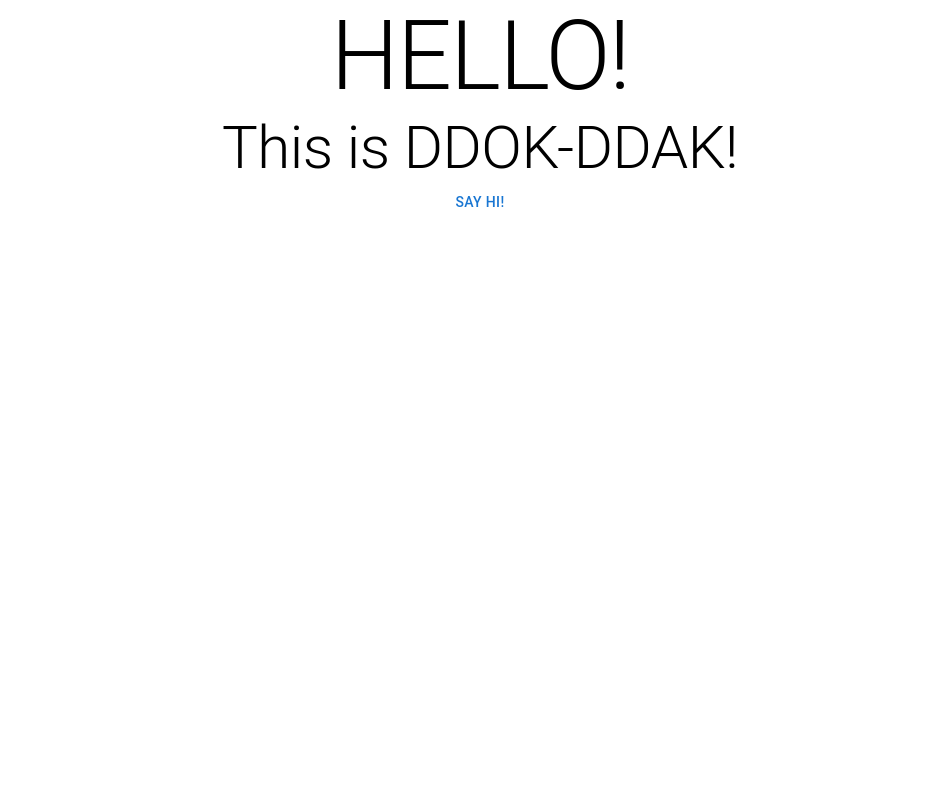
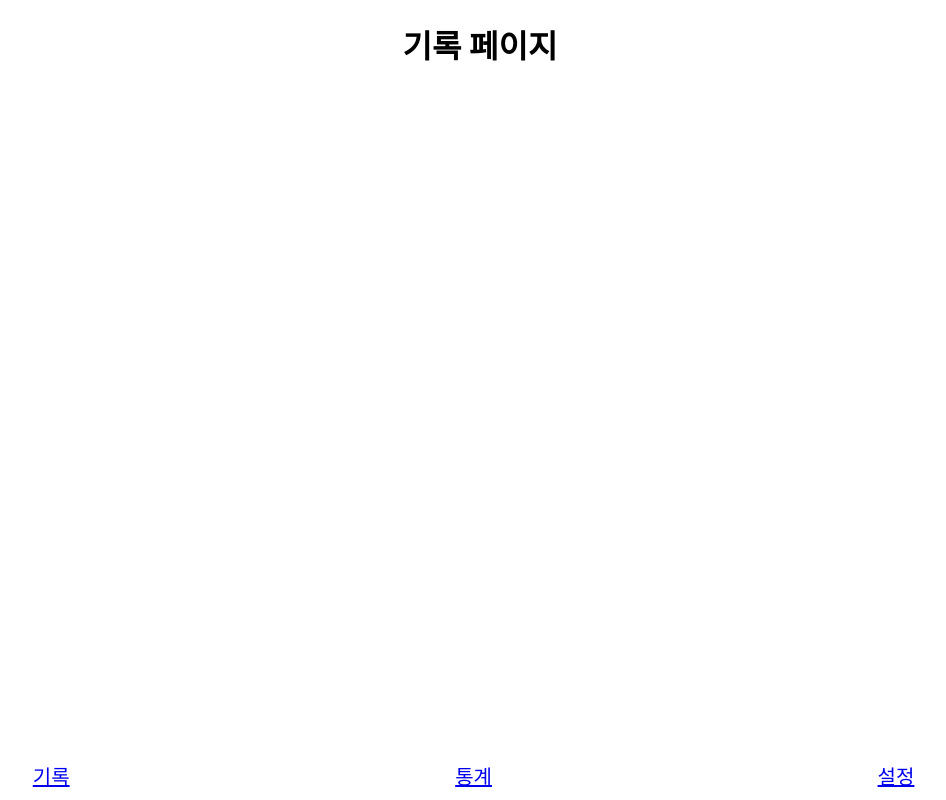
Before and after one commit to ieunjung/fe-ddokddak, a React (Create React App) app: page /record in a window 1280 px wide. Shown: the whole page, without its empty margins (160-1106 px from the left). Built offline with nearby package versions, Linux system fonts and the light colour scheme.

Commit message:
BottomNav Router 적용

```diff
--- a/public/index.html
+++ b/public/index.html
@@ -1,6 +1,7 @@
 <!DOCTYPE html>
 <html lang="en">
   <head>
+    <base href="/" />
     <meta charset="utf-8" />
 
     <meta name="viewport" content="width=device-width, initial-scale=1" />
@@ -10,6 +11,10 @@
       content="Web site created using create-react-app"
     />
 
+    <meta http-equiv="Cache-Control" content="no-cache, no-store, must-revalidate">
+    <meta http-equiv="Pragma" content="no-cache">
+    <meta http-equiv="Expires" content="0">
+
     <title>React App</title>
   </head>
   <body>
--- a/src/App.tsx
+++ b/src/App.tsx
@@ -1,11 +1,22 @@
 import React from 'react';
 import './App.css';
+import { BrowserRouter, Routes, Route } from 'react-router-dom';
+import './App.css';
 import SamplePage from './pages/SamplePage';
+import RecordPage from './pages/RecordPage';
+import StatisticsPage from './pages/StatisticsPage';
+import SettingsPage from './pages/SettingsPage';
 
 function App() {
   return (
     <div className="App">
-      <SamplePage/>
+      {/* <SamplePage /> */}
+      <Routes>
+        <Route path="/" element={<SamplePage />} />
+        <Route path="/record" element={<RecordPage />} />
+        <Route path="/statistics" element={<StatisticsPage />} />
+        <Route path="/settings" element={<SettingsPage />} />
+      </Routes>
     </div>
   );
 }
--- /dev/null
+++ b/src/BottomNav.css
@@ -0,0 +1,20 @@
+.wrapper {
+    position: fixed;
+    bottom: 0;
+    left: 0;
+    right: 0;
+    height: 45px;
+    font-size: 20px;
+}
+
+nav {
+    overflow: hidden;
+}
+
+nav > div {
+    text-align: center;
+    float: left;
+    width: 33%;
+    height: 45px;
+    line-height: 45px;
+}
--- /dev/null
+++ b/src/BottomNav.tsx
@@ -0,0 +1,27 @@
+import React from 'react';
+import './BottomNav.css';
+import { Link } from 'react-router-dom';
+
+const BottomNav = () => {
+  return (
+    <nav className="wrapper">
+      <div>
+        <Link to="/record" className="nav-link">
+          기록
+        </Link>
+      </div>
+      <div>
+        <Link to="/statistics" className="nav-link">
+          통계
+        </Link>
+      </div>
+      <div>
+        <Link to="/settings" className="nav-link">
+          설정
+        </Link>
+      </div>
+    </nav>
+  );
+};
+
+export default BottomNav;
--- a/src/index.tsx
+++ b/src/index.tsx
@@ -4,6 +4,7 @@ import './index.css';
 import App from './App';
 import { RecoilRoot } from 'recoil';
 import { BrowserRouter } from 'react-router-dom';
+import BottomNav from './BottomNav';
 
 const root = ReactDOM.createRoot(
   document.getElementById('root') as HTMLElement,
@@ -12,6 +13,7 @@ root.render(
   <React.StrictMode>
     <RecoilRoot>
       <BrowserRouter>
+        <BottomNav />
         <App />
       </BrowserRouter>
     </RecoilRoot>
--- /dev/null
+++ b/src/pages/RecordPage.tsx
@@ -0,0 +1,12 @@
+import React from 'react';
+import { Typography } from '@mui/material';
+
+const RecordPage = () => {
+  return (
+    <div>
+      <h1>기록 페이지</h1>
+    </div>
+  );
+};
+
+export default RecordPage;
--- a/src/pages/SamplePage.tsx
+++ b/src/pages/SamplePage.tsx
@@ -1,7 +1,6 @@
 import { Typography } from '@mui/material';
 import SampleButton from '../components/SampleButton';
 import React from 'react';
-
 
 const SamplePage = () => {
   return (
--- /dev/null
+++ b/src/pages/SettingsPage.tsx
@@ -0,0 +1,12 @@
+import React from 'react';
+import { Typography } from '@mui/material';
+
+const SettingPage = () => {
+  return (
+    <div>
+      <h1>설정 페이지</h1>
+    </div>
+  );
+};
+
+export default SettingPage;
--- /dev/null
+++ b/src/pages/StatisticsPage.tsx
@@ -0,0 +1,12 @@
+import React from 'react';
+import { Typography } from '@mui/material';
+
+const StatisticsPage = () => {
+  return (
+    <div>
+      <h1>통계 페이지</h1>
+    </div>
+  );
+};
+
+export default StatisticsPage;
```
